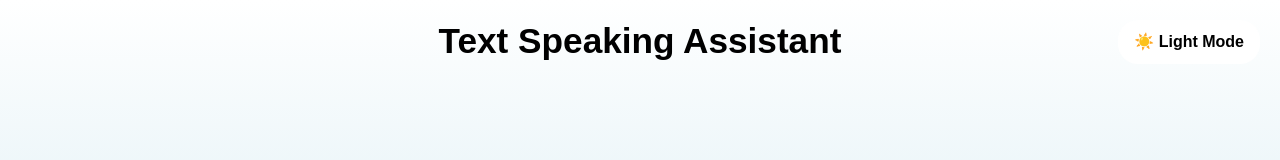
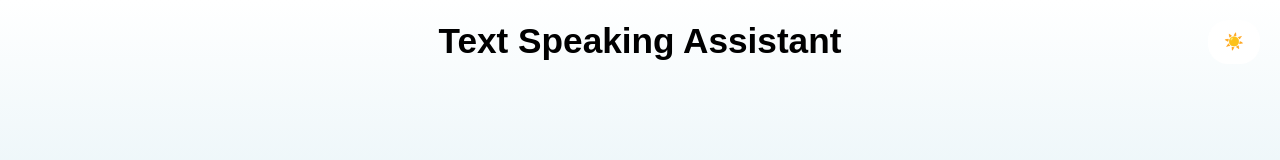
Before and after one commit to sparsh44/TextToSpeechAssistant, a React (Vite) app in the folder react-speech-app/: page / in a window 1280 px wide. Shown: the top 160 px of the page. Built offline with nearby package versions, Linux system fonts and the light colour scheme.

Commit message:
just icon in light and dark mode

```diff
--- a/react-speech-app/src/App.jsx
+++ b/react-speech-app/src/App.jsx
@@ -91,7 +91,7 @@ function App() {
   return (
     <div className={`app ${isDarkMode ? "dark-mode" : "light-mode"}`}>
       <button className="toggle-button" onClick={toggleDarkMode}>
-        {isDarkMode ? "🌙 Dark Mode" : "☀️ Light Mode"}
+        {isDarkMode ? "🌙" : "☀️"}
       </button>
 
       <h3 className="page-title">Text Speaking Assistant</h3>
```
